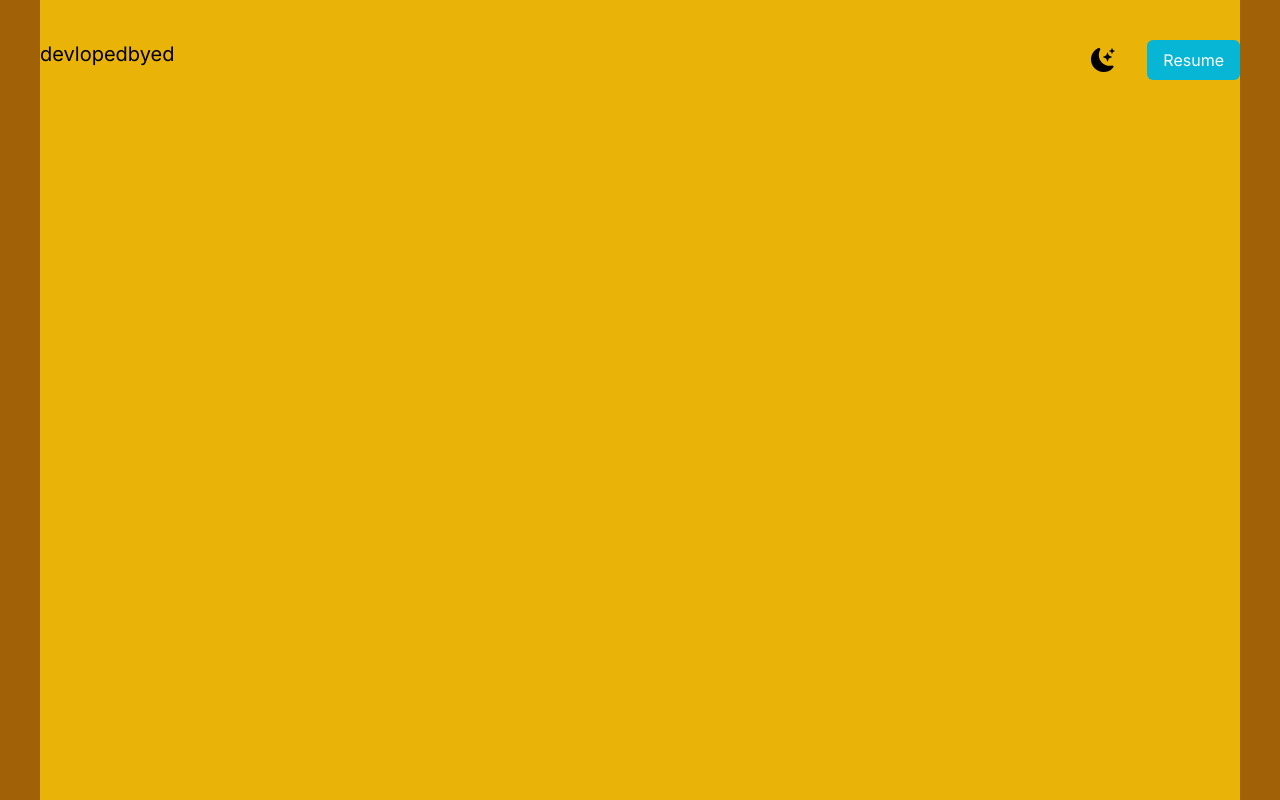
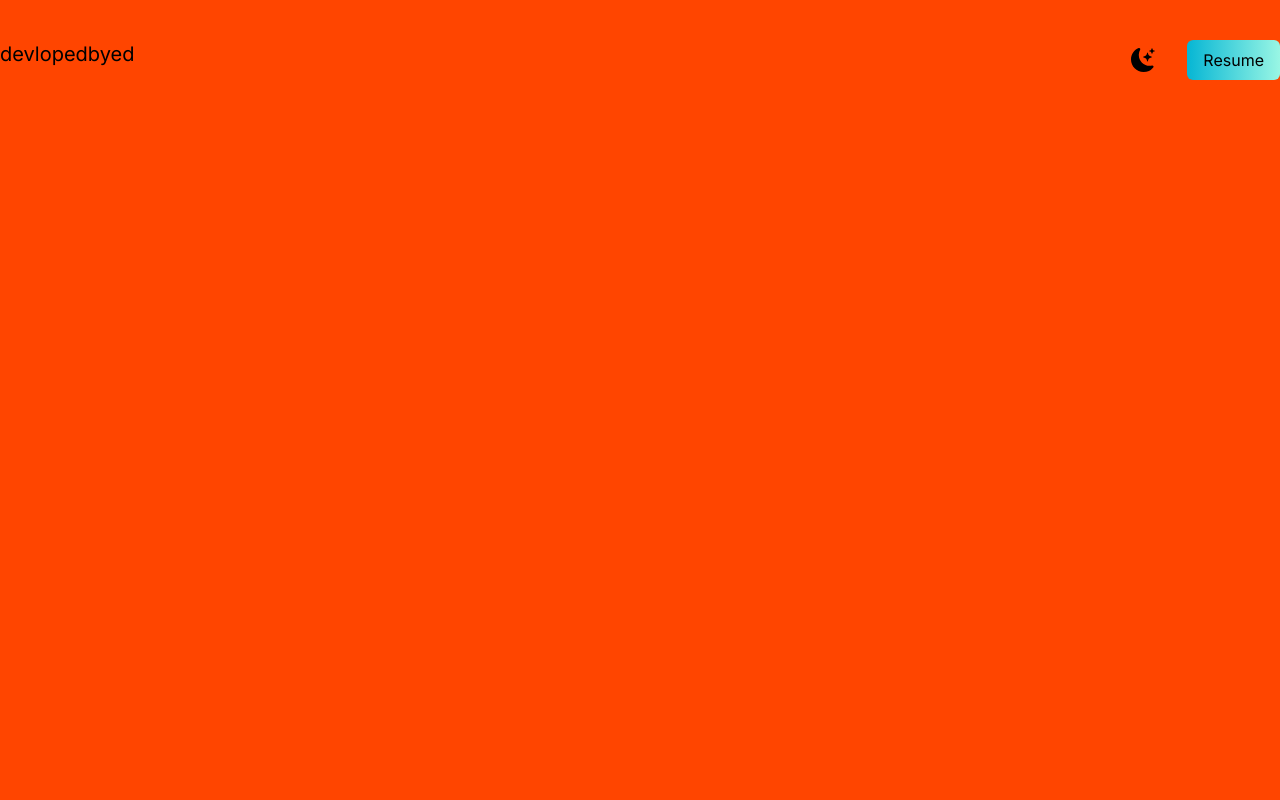
Before and after one commit to StackHustla/react-portfoliov2, a Next.js app: page / in a window 1280 px wide. Built offline with nearby package versions, Linux system fonts and the light colour scheme.

Commit message:
Additional Components and Global Styles added
Don't want to clutter anything up

```diff
--- /dev/null
+++ b/src/app/components/carousel.js
@@ -0,0 +1,32 @@
+// components/Carousel.js
+
+import React from 'react';
+
+const Carousel = () => {
+  return (
+    <div id="default-carousel" className="relative w-full" data-carousel="slide">
+      <div className="relative h-56 overflow-hidden rounded-lg md:h-96">
+        {/* Item 1 */}
+        <div className="duration-700 ease-in-out" data-carousel-item>
+          <img src="public/web1.png" className="absolute block w-full -translate-x-1/2 -translate-y-1/2 top-1/2 left-1/2" alt="..." />
+        </div>
+      </div>
+      {/* Slider indicators */}
+      <div className="absolute z-30 flex -translate-x-1/2 bottom-5 left-1/2 space-x-3 rtl:space-x-reverse">
+        {/* Slider indicators buttons */}
+        {/* ... */}
+      </div>
+      {/* Slider controls */}
+      <button type="button" className="absolute top-0 start-0 z-30 flex items-center justify-center h-full px-4 cursor-pointer group focus:outline-none" data-carousel-prev>
+        {/* Slider previous button */}
+        {/* ... */}
+      </button>
+      <button type="button" className="absolute top-0 end-0 z-30 flex items-center justify-center h-full px-4 cursor-pointer group focus:outline-none" data-carousel-next>
+        {/* Slider next button */}
+        {/* ... */}
+      </button>
+    </div>
+  );
+}
+
+export default Carousel;
--- a/src/app/globals.css
+++ b/src/app/globals.css
@@ -35,3 +35,10 @@ body {
   font-family: "burtons";
   src: url("/Users/tonymoore/Desktop/Escape/Github/react-portfoliov2/public/Burtons.otf");
 }
+.custom-button {
+  @apply px-4 py-2 rounded bg-yellow-500 text-white ml-4;
+}
+
+.underline-smooth {
+ @apply relative inline cursor-pointer text-xl font-medium before:bg-violet-600  before:absolute before:-bottom-1 before:block before:h-[2px] before:w-full before:origin-bottom-right before:scale-x-0 before:transition before:duration-300 before:ease-in-out hover:before:origin-bottom-left hover:before:scale-x-100;
+}
--- a/src/app/page.js
+++ b/src/app/page.js
@@ -1,20 +1,20 @@
 import Image from "next/image";
-import {BsFillMoonStarsFill} from 'react-icons/bs'
+import { BsFillMoonStarsFill } from 'react-icons/bs'
 import { BiAccessibility } from "react-icons/bi";
+import Carousel from "./components/carousel";
 
 export default function Home() {
   return (
-    <main className="bg-yellow-700 px-10 ">
+    <main>
       <div >
-        <section className=" bg-yellow-500 min-h-screen">
+        <section className=" bg-primary min-h-screen">
           <nav className="py-10 mb-12 flex justify-between">
-            <h1 className="text-xl">devlopedbyed</h1>
+            <h1 className="text-xl ">devlopedbyed</h1>
             <ul className="flex items-center">
-              <li className="cursor-pointer text-2xl "><BsFillMoonStarsFill/></li>
-              <li className=" bg-cyan-500 text-white px-4 py-2 rounded-md ml-8"><a href="#">Resume</a></li>
+              <li className="cursor-pointer text-2xl "><BsFillMoonStarsFill /></li>
+              <li className=" bg-gradient-to-r from-cyan-500 to-teal-200 ml text-black px-4 py-2 rounded-md ml-8"><a href="#">Resume</a></li>
             </ul>
           </nav>
-
         </section>
       </div>
     </main>
--- a/tailwind.config.js
+++ b/tailwind.config.js
@@ -12,6 +12,12 @@ module.exports = {
         "gradient-conic":
           "conic-gradient(from 180deg at 50% 50%, var(--tw-gradient-stops))",
       },
+      colors: {
+        primary: '#FF4500',
+        secondary: '#007BFF',
+        accent: '#6C757D',
+
+      },
     },
   },
   plugins: [],
```
